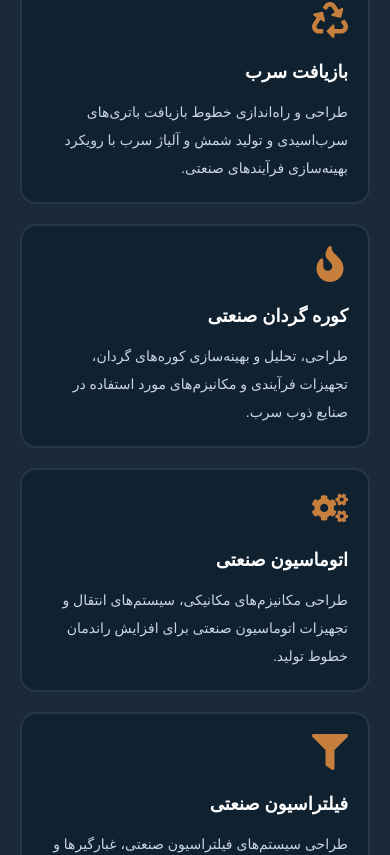
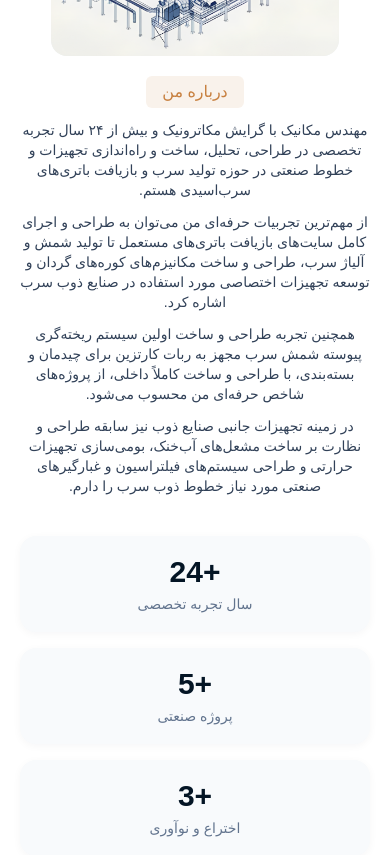
Before and after one commit to sadra-nosrati/Portfolio, a React (Vite) app: page / in a window 390 px wide. Shown: the part 1000-1855 px from the top of the page. Built offline with nearby package versions, Linux system fonts and the light colour scheme; a web font is replaced by a local one.

Commit message:
Fix Header Bug And Responsive AboutMe

```diff
--- a/src/Pages/Home/Home.jsx
+++ b/src/Pages/Home/Home.jsx
@@ -7,7 +7,7 @@ function Home() {
     <main className="h-1000">
       <HeroSection />
 
-      {/* <AboutMe /> */}
+      <AboutMe />
 
       <TechnicalFocus />
     </main>
--- a/src/Pages/Home/components/AboutMe/AboutBox.jsx
+++ b/src/Pages/Home/components/AboutMe/AboutBox.jsx
@@ -1,5 +1,5 @@
 const boxAboutMeStyle =
-  "group relative flex h-24 w-36 flex-col items-center justify-center overflow-hidden rounded-2xl bg-slate-50 transition-all duration-300 ease-out hover:-translate-y-1 hover:scale-[1.02] hover:bg-white hover:shadow-[0_12px_30px_rgba(4,21,37,.08)] active:scale-[.98]";
+  "group relative flex h-24 w-full flex-col items-center justify-center overflow-hidden rounded-2xl bg-slate-50 shadow-[0_2px_8px_rgba(15,23,42,.04)] transition-all duration-300 ease-out hover:-translate-y-1 hover:bg-white hover:shadow-[0_8px_20px_rgba(15,23,42,.08)] active:scale-[.98]";
 const boxAboutMeStrongStyle =
   "text-3xl font-bold text-primary transition-transform duration-500 group-hover:scale-105";
 const boxAboutMeSpanStyle = "text-sm text-slate-500 mt-1";
@@ -8,7 +8,7 @@ function AboutBox() {
   return (
     <ul
       aria-label="آمار حرفه‌ای"
-      className="mt-10 flex items-center justify-between"
+      className="mt-10 grid grid-cols-1 gap-4 mobile:grid-cols-2 tablet-portrait:grid-cols-3"
     >
       <li className={boxAboutMeStyle}>
         <strong className={boxAboutMeStrongStyle}>+24</strong>
--- a/src/Pages/Home/components/AboutMe/AboutImage.jsx
+++ b/src/Pages/Home/components/AboutMe/AboutImage.jsx
@@ -7,7 +7,7 @@ function AboutImage() {
         src="./Images/Main-Image-2.png"
         alt="مهندس مکانیک مکاترونیک در حوزه طراحی تجهیزات صنعتی و بازیافت سرب"
         loading="lazy"
-        className="relative w-130 h-130 rounded-2xl object-cover transition-all duration-500 ease-out group-hover:-rotate-3deg"
+        className="relative h-72 w-72 rounded-2xl object-cover transition-all duration-500 ease-out group-hover:-rotate-2 mobile:h-80 mobile:w-80 tablet-portrait:h-96 tablet-portrait:w-96 tablet-landscape:h-[430px] tablet-landscape:w-[430px] laptop:h-[520px] laptop:w-[520px]"
       />
     </div>
   );
--- a/src/Pages/Home/components/AboutMe/AboutMe.jsx
+++ b/src/Pages/Home/components/AboutMe/AboutMe.jsx
@@ -7,14 +7,14 @@ function AboutMe() {
     <section
       id="about"
       aria-labelledby="about-title"
-      className="flex items-center mx-auto max-w-7xl mt-40 gap-10"
+      className="mx-auto mt-24 flex max-w-7xl flex-col items-center gap-5 px-5 mobile:px-6 tablet-portrait:mt-28 tablet-portrait:px-8 tablet-landscape:mt-36 tablet-landscape:flex-row tablet-landscape:items-center tablet-landscape:gap-9 laptop:mt-40 laptop:gap-15"
     >
       <AboutImage />
 
-      <div>
+      <div className="w-full text-center tablet-landscape:text-right">
         <h2
           id="about-title"
-          className="inline-block text-lg text-secondary bg-secondary/10 px-4 py-1 rounded-sm transition-all duration-300 hover:bg-secondary/20 hover:px-5"
+          className="inline-block rounded-md bg-secondary/10 px-4 py-1 text-base text-secondary transition-all duration-300 hover:bg-secondary/20 hover:px-6 mobile:text-lg"
         >
           درباره من
         </h2>
--- a/src/Pages/Home/components/AboutMe/AboutParagraph.jsx
+++ b/src/Pages/Home/components/AboutMe/AboutParagraph.jsx
@@ -1,20 +1,13 @@
-const paragraphStyle = "text-slate-700 mt-2 text-sm";
+const paragraphStyle =
+  "mt-3 text-sm text-slate-700 mobile:text-[15px] tablet-portrait:text-base tablet-landscape:leading-9";
 
 function AboutParagraph() {
   return (
-    <div className="mt-5">
+    <div className="max-w-3xl mx-auto tablet-landscape:mx-0">
       <p className={paragraphStyle}>
         مهندس مکانیک با گرایش مکاترونیک و بیش از ۲۴ سال تجربه تخصصی در طراحی،
         تحلیل، ساخت و راه‌اندازی تجهیزات و خطوط صنعتی در حوزه تولید سرب و
         بازیافت باتری‌های سرب‌اسیدی هستم.
-      </p>
-
-      <p className={paragraphStyle}>
-        تجربه گسترده در طراحی و بهینه‌سازی سیستم‌های کوره‌های گردان، تجهیزات
-        فرآیندی، مکانیزم‌های مکانیکی و سیستم‌های اتوماسیون صنعتی، همراه با تسلط
-        بر نرم‌افزارهای CAD و ابزارهای شبیه‌سازی، امکان ارائه راهکارهای مهندسی
-        برای افزایش راندمان، کاهش هزینه‌ها و بهبود عملکرد خطوط تولید را فراهم
-        کرده است.
       </p>
 
       <p className={paragraphStyle}>
@@ -35,12 +28,6 @@ function AboutParagraph() {
         مشعل‌های آب‌خنک، بومی‌سازی تجهیزات حرارتی و طراحی سیستم‌های فیلتراسیون و
         غبارگیرهای صنعتی مورد نیاز خطوط ذوب سرب را دارم.
       </p>
-
-      <p className={paragraphStyle}>
-        هدف من به‌کارگیری دانش و تجربه مهندسی در پروژه‌های صنعتی پیشرفته، حل
-        مسائل پیچیده، بهینه‌سازی فرآیندها و افزایش بهره‌وری سیستم‌های تولیدی
-        است.
-      </p>
     </div>
   );
 }
--- a/src/components/Header/Header.jsx
+++ b/src/components/Header/Header.jsx
@@ -21,7 +21,7 @@ function Header() {
                 src="./Images/Desktop-Logo.webp"
                 alt="لوگوی سایت"
                 draggable="false"
-                className="w-70 transition-all duration-500 group-hover:scale-105 group-hover:brightness-110"
+                className="w-70 transition-all duration-500 group-hover:brightness-110"
               />
             </a>
           </div>
--- a/src/components/Header/MobileSideBar.jsx
+++ b/src/components/Header/MobileSideBar.jsx
@@ -6,23 +6,25 @@ import {
 import { LuFileText, LuFolderOpen, LuWrench } from "react-icons/lu";
 
 const MobileSideBarActionStyle =
-  "group flex items-center gap-3 px-4 py-3 rounded-xl text-slate-700 transition-all duration-300 ease-out hover:bg-[#041525] hover:text-white hover:translate-x-1 active:scale-[.98]";
+  "group flex items-center gap-3 rounded-xl px-4 py-3 text-slate-700 transition-all duration-200 active:scale-[.96]";
+
+const MobileSideBarActiveStyle = "bg-[#041525] text-white";
 
 function MobileSideBar({ isOpen, setIsOpen }) {
   return (
     <>
       <div
         onClick={() => setIsOpen(false)}
-        className={`fixed inset-0 z-40 bg-black/40 transition-opacity duration-300 ${
-          isOpen ? "opacity-100 visible" : "opacity-0 invisible"
+        className={`fixed inset-0 z-40 bg-black/30 backdrop-blur-[1px] transition-all duration-300 ${
+          isOpen ? "visible opacity-100" : "invisible opacity-0"
         }`}
       />
 
       <aside
-        className={`fixed top-0 right-0 z-50 flex h-screen w-72 flex-col border-l border-slate-200 bg-white shadow-[0_20px_60px_rgba(15,23,42,.12)] transition-all duration-500 ease-[cubic-bezier(.22,1,.36,1)] ${
+        className={`fixed top-0 right-0 z-50 flex h-screen w-72 flex-col bg-white shadow-[0_20px_50px_rgba(15,23,42,.15)] origin-right transform-gpu transition-transform duration-500 ease-[cubic-bezier(.16,1,.3,1)] ${
           isOpen
-            ? "translate-x-0 opacity-100"
-            : "translate-x-full opacity-0 pointer-events-none"
+            ? "translate-x-0 scale-100"
+            : "translate-x-full scale-[.98] pointer-events-none"
         }`}
       >
         <div className="flex items-center justify-between h-20 px-6 border-b border-slate-100">
@@ -45,39 +47,42 @@ function MobileSideBar({ isOpen, setIsOpen }) {
           </button>
         </div>
 
-        <nav aria-label="منوی اصلی" className="flex-1 mt-8">
+        <nav aria-label="منوی اصلی" className="flex-1 mt-4">
           <ul className="px-2">
             <li>
-              <a href="/" className={MobileSideBarActionStyle}>
-                <HiOutlineHome className="text-2xl group-active:text-white" />
-                <span className="group-active:text-white">صفحه اصلی</span>
+              <a
+                href="/"
+                className={`${MobileSideBarActionStyle} ${MobileSideBarActiveStyle}`}
+              >
+                <HiOutlineHome className="text-2xl text-white" />
+                <span>صفحه اصلی</span>
               </a>
             </li>
 
             <li>
               <a href="/services" className={MobileSideBarActionStyle}>
-                <LuWrench className="text-2xl group-active:text-white" />
+                <LuWrench className="text-2xl transition-colors duration-200 group-active:text-white" />
                 <span className="group-active:text-white">تخصص ها</span>
               </a>
             </li>
 
             <li>
               <a href="/projects" className={MobileSideBarActionStyle}>
-                <LuFolderOpen className="text-2xl group-active:text-white" />
+                <LuFolderOpen className="text-2xl transition-colors duration-200 group-active:text-white" />
                 <span className="group-active:text-white">پروژه ها</span>
               </a>
             </li>
 
             <li>
               <a href="/blog" className={MobileSideBarActionStyle}>
-                <LuFileText className="text-2xl group-active:text-white" />
+                <LuFileText className="text-2xl transition-colors duration-200 group-active:text-white" />
                 <span className="group-active:text-white">بلاگ</span>
               </a>
             </li>
 
             <li>
               <a href="/contact" className={MobileSideBarActionStyle}>
-                <HiOutlineEnvelope className="text-2xl group-active:text-white" />
+                <HiOutlineEnvelope className="text-2xl transition-colors duration-200 group-active:text-white" />
                 <span className="group-active:text-white">ارتباط</span>
               </a>
             </li>
```
